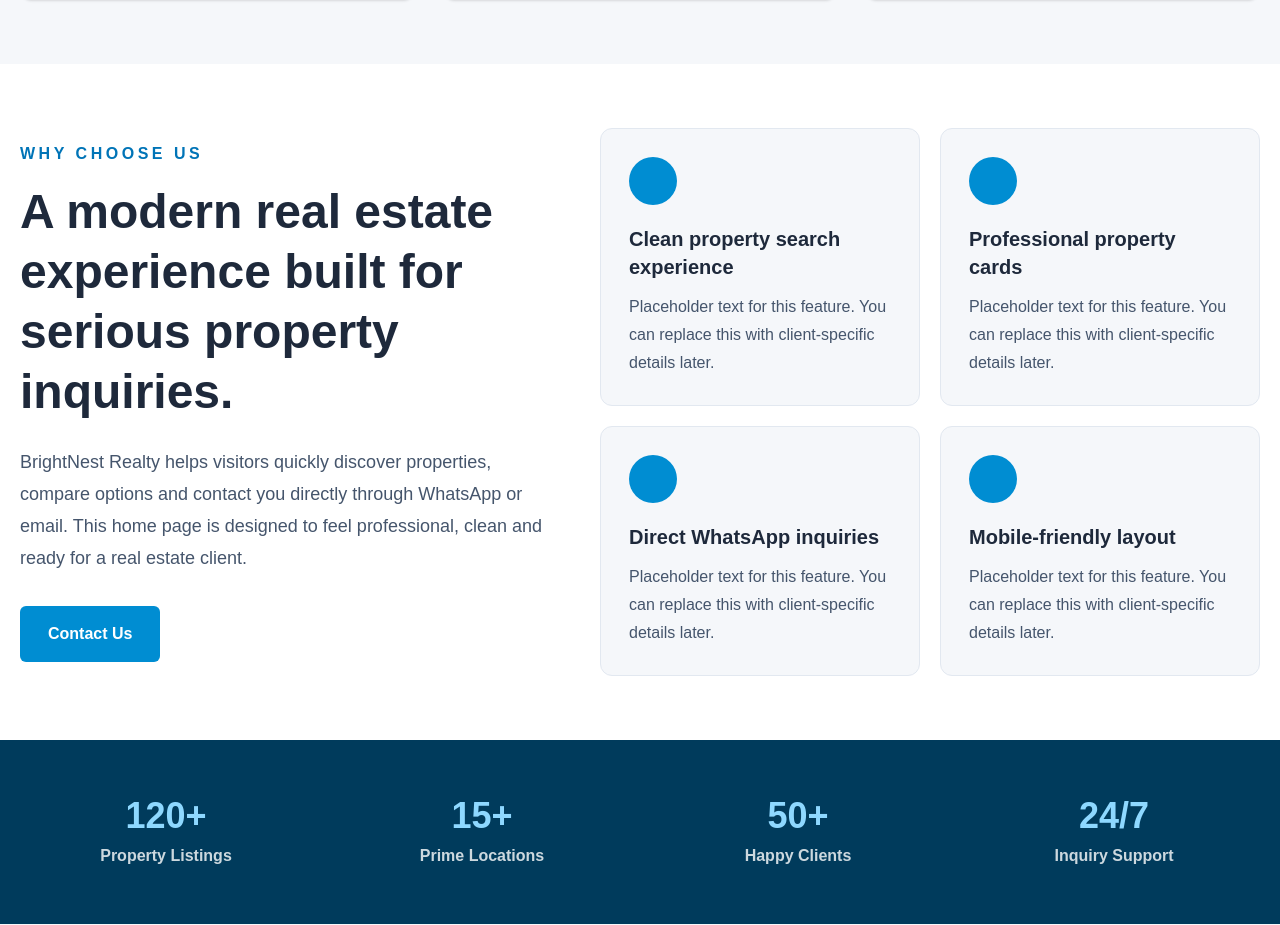
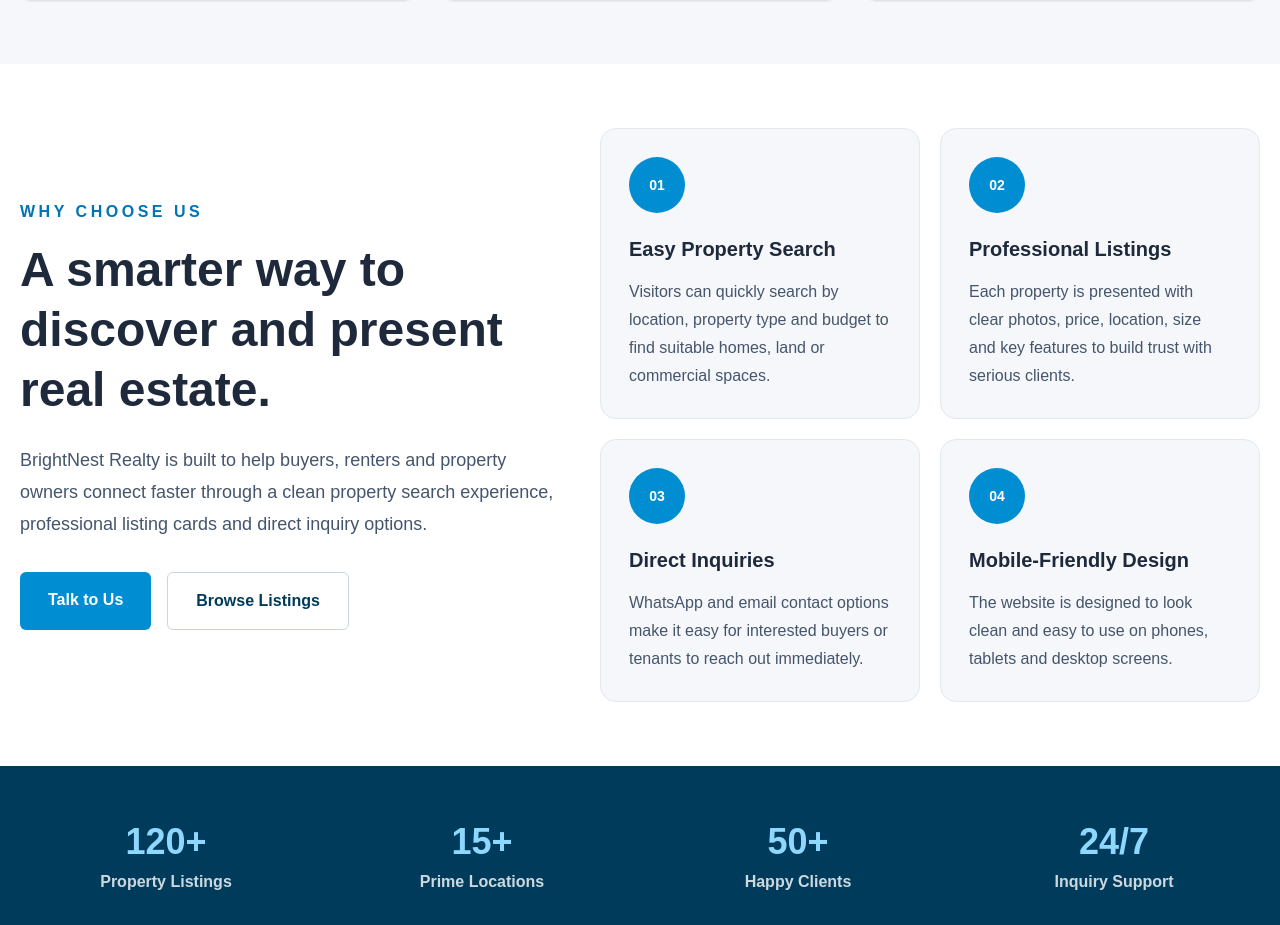
Before and after one commit to brianmichaelu/brightnest-realty, a Next.js app: page / in a window 1280 px wide. Shown: the part 2360-3285 px from the top of the page. Built offline with nearby package versions, Linux system fonts and the light colour scheme.

Commit message:
Update page.tsx

```diff
--- a/app/page.tsx
+++ b/app/page.tsx
@@ -97,43 +97,71 @@
         Why Choose Us
       </p>
 
-            <h2 className="mt-4 text-4xl font-black leading-tight text-[#1E293B] md:text-5xl">
-              A modern real estate experience built for serious property
-              inquiries.
+      <h2 className="mt-4 text-3xl font-black leading-tight text-[#1E293B] md:text-5xl">
+        A smarter way to discover and present real estate.
       </h2>
 
       <p className="mt-6 text-lg leading-8 text-slate-600">
-              BrightNest Realty helps visitors quickly discover properties,
-              compare options and contact you directly through WhatsApp or
-              email. This home page is designed to feel professional, clean and
-              ready for a real estate client.
+        BrightNest Realty is built to help buyers, renters and property owners
+        connect faster through a clean property search experience, professional
+        listing cards and direct inquiry options.
       </p>
 
+      <div className="mt-8 flex flex-col gap-4 sm:flex-row">
+        <a
+          href="https://wa.me/255689824682?text=Hello BrightNest Realty, I would like to ask about your properties."
+          target="_blank"
+          rel="noopener noreferrer"
+          className="rounded-md bg-[#008DD2] px-7 py-4 text-center font-black text-white transition hover:bg-[#0074B7]"
+        >
+          Talk to Us
+        </a>
+
         <Link
-              href="/contact"
-              className="mt-8 inline-flex rounded-md bg-[#008DD2] px-7 py-4 font-black text-white transition hover:bg-[#0074B7]"
+          href="/properties"
+          className="rounded-md border border-slate-300 px-7 py-4 text-center font-black text-[#003B5C] transition hover:border-[#008DD2] hover:text-[#008DD2]"
         >
-              Contact Us
+          Browse Listings
         </Link>
+      </div>
     </div>
 
     <div className="grid gap-5 sm:grid-cols-2">
       {[
-              "Clean property search experience",
-              "Professional property cards",
-              "Direct WhatsApp inquiries",
-              "Mobile-friendly layout",
+        {
+          number: "01",
+          title: "Easy Property Search",
+          text: "Visitors can quickly search by location, property type and budget to find suitable homes, land or commercial spaces.",
+        },
+        {
+          number: "02",
+          title: "Professional Listings",
+          text: "Each property is presented with clear photos, price, location, size and key features to build trust with serious clients.",
+        },
+        {
+          number: "03",
+          title: "Direct Inquiries",
+          text: "WhatsApp and email contact options make it easy for interested buyers or tenants to reach out immediately.",
+        },
+        {
+          number: "04",
+          title: "Mobile-Friendly Design",
+          text: "The website is designed to look clean and easy to use on phones, tablets and desktop screens.",
+        },
       ].map((item) => (
         <div
-                key={item}
-                className="rounded-xl border border-slate-200 bg-[#F5F7FA] p-7"
+          key={item.title}
+          className="rounded-2xl border border-slate-200 bg-[#F5F7FA] p-7 transition hover:-translate-y-1 hover:bg-white hover:shadow-xl"
         >
-                <div className="mb-5 h-12 w-12 rounded-full bg-[#008DD2]" />
-                <h3 className="text-xl font-black text-[#1E293B]">{item}</h3>
-                <p className="mt-3 leading-7 text-slate-600">
-                  Placeholder text for this feature. You can replace this with
-                  client-specific details later.
-                </p>
+          <div className="mb-6 flex h-14 w-14 items-center justify-center rounded-full bg-[#008DD2] text-sm font-black text-white">
+            {item.number}
+          </div>
+
+          <h3 className="text-xl font-black leading-tight text-[#1E293B]">
+            {item.title}
+          </h3>
+
+          <p className="mt-4 leading-7 text-slate-600">{item.text}</p>
         </div>
       ))}
     </div>
```
Lines whose indentation alone changed are shown as unchanged.
